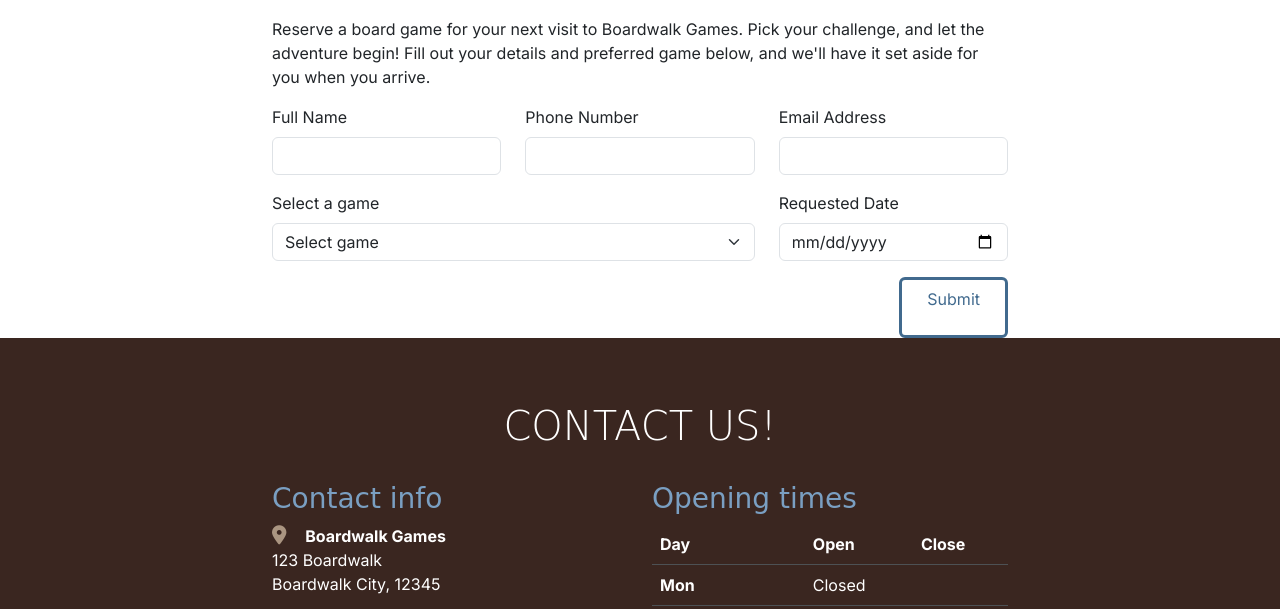
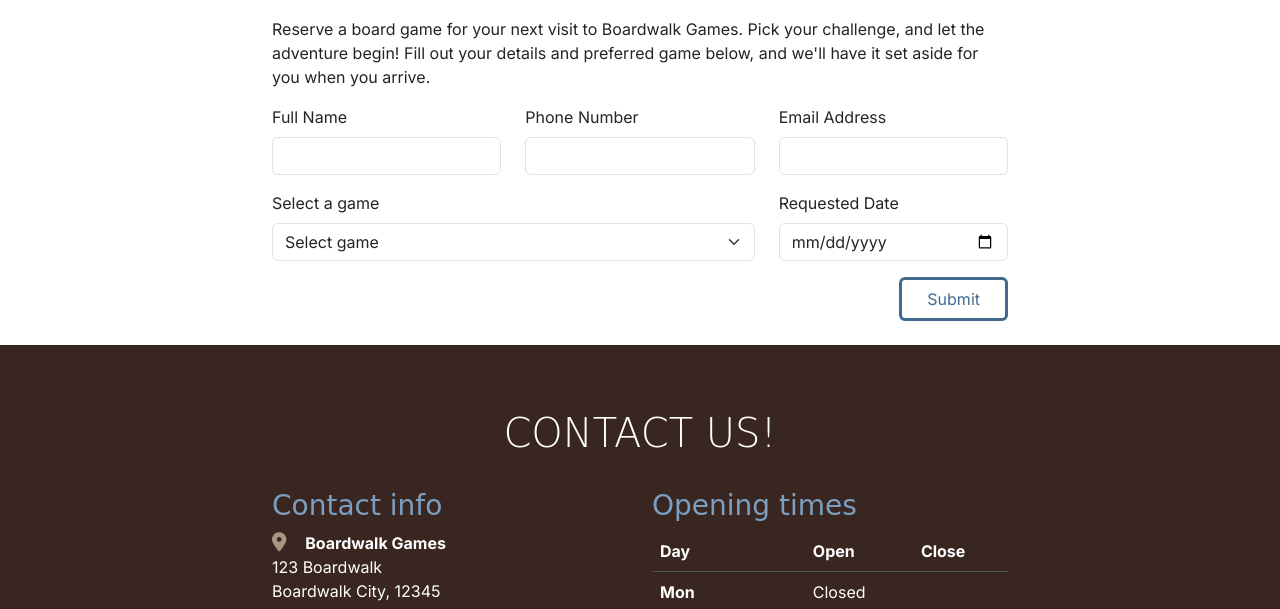
Before and after one commit to liambaker93/boardwalk-games, a plain HTML site: page game-library.html in a window 1280 px wide. Shown: the part 1819-2428 px from the top of the page. Drawn offline with nearby package versions, Linux system fonts and the light colour scheme; a web font is replaced by a local one.

Commit message:
fixed padding bottom on game library submit button to margin

```diff
--- a/game-library.html
+++ b/game-library.html
@@ -280,7 +280,7 @@
                             </div>
                         </div>
 
-                        <button type="submit" class="btn custom-button-outline pb-4" style="float: right;">Submit</button>
+                        <button type="submit" class="btn custom-button-outline mb-4" style="float: right;">Submit</button>
 
                     </form>
                 </div>
```
